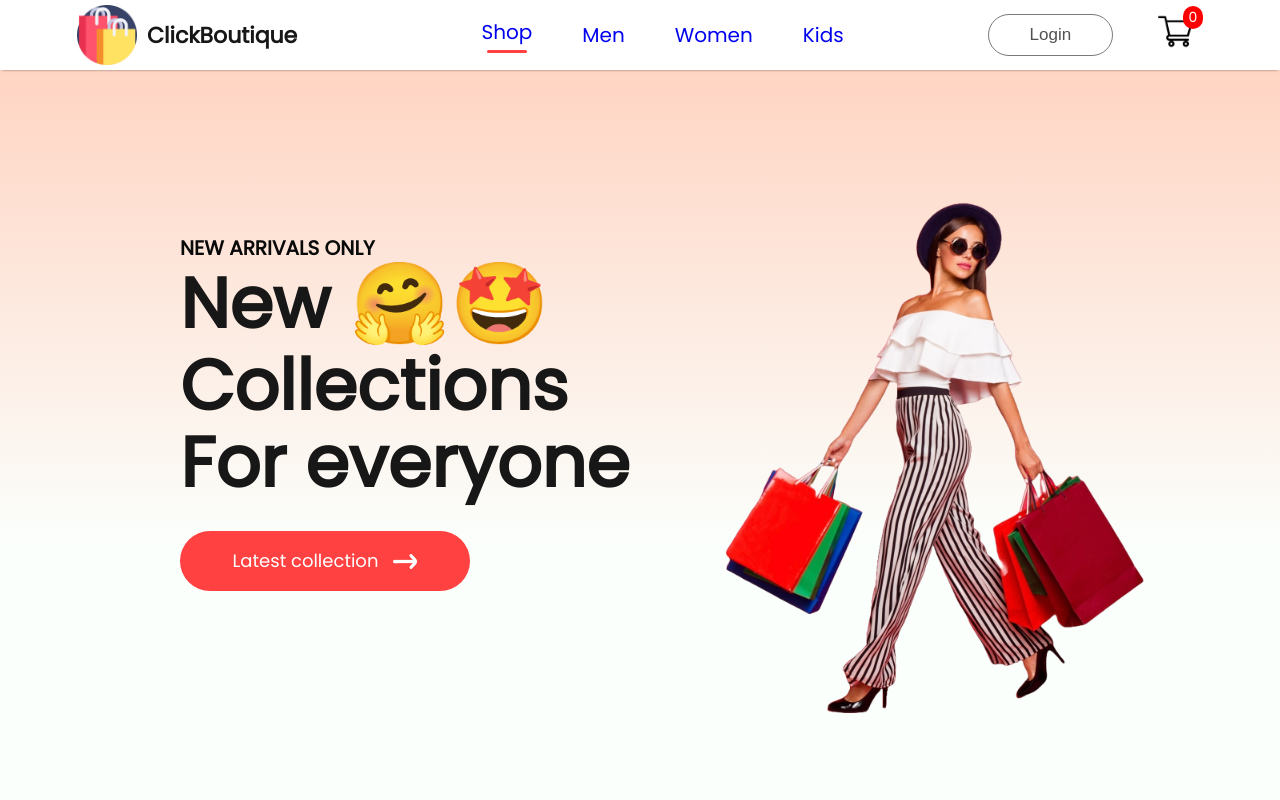
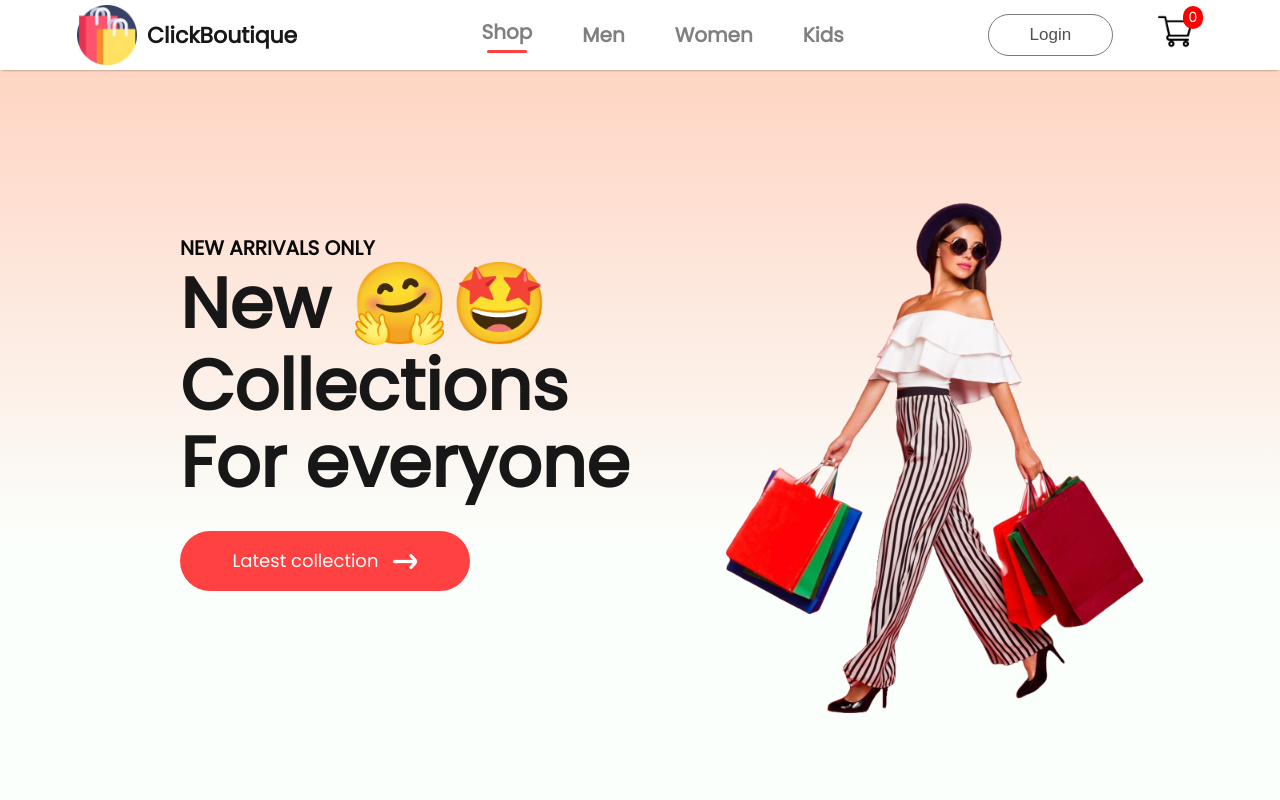
Before and after one commit to NateBalcha/E-shop, a React (Create React App) app: page / in a window 1280 px wide. Shown: the top 800 px of the page. Built offline with nearby package versions, Linux system fonts and the light colour scheme.

Commit message:
nav bar text color changed

```diff
--- a/src/Components/Navbar/Navbar.css
+++ b/src/Components/Navbar/Navbar.css
@@ -8,6 +8,9 @@
   position: sticky;
   top: 0;
   z-index: 1000;
+}
+.nav-link-text {
+  color: grey;
 }
 .nav-logo {
   display: flex;
--- a/src/Components/Navbar/Navbar.jsx
+++ b/src/Components/Navbar/Navbar.jsx
@@ -31,7 +31,7 @@ const Navbar = () => {
           }}
         >
           <Link to="/" style={{ textDecoration: "none" }}>
-            Shop
+            <h4 className="nav-link-text">Shop</h4>
           </Link>
           {menu === "shop" ? <hr /> : <></>}
         </li>
@@ -42,7 +42,7 @@ const Navbar = () => {
           }}
         >
           <Link to="/mens" style={{ textDecoration: "none" }}>
-            Men
+            <h4 className="nav-link-text">Men</h4>
           </Link>
           {menu === "mens" ? <hr /> : <></>}
         </li>
@@ -53,7 +53,7 @@ const Navbar = () => {
           }}
         >
           <Link to="/womens" style={{ textDecoration: "none" }}>
-            Women
+            <h4 className="nav-link-text">Women</h4>
           </Link>
           {menu === "womens" ? <hr /> : <></>}
         </li>
@@ -64,7 +64,7 @@ const Navbar = () => {
           }}
         >
           <Link to="/kids" style={{ textDecoration: "none" }}>
-            Kids
+            <h4 className="nav-link-text">Kids</h4>
           </Link>
           {menu === "kids" ? <hr /> : <></>}
         </li>
```
